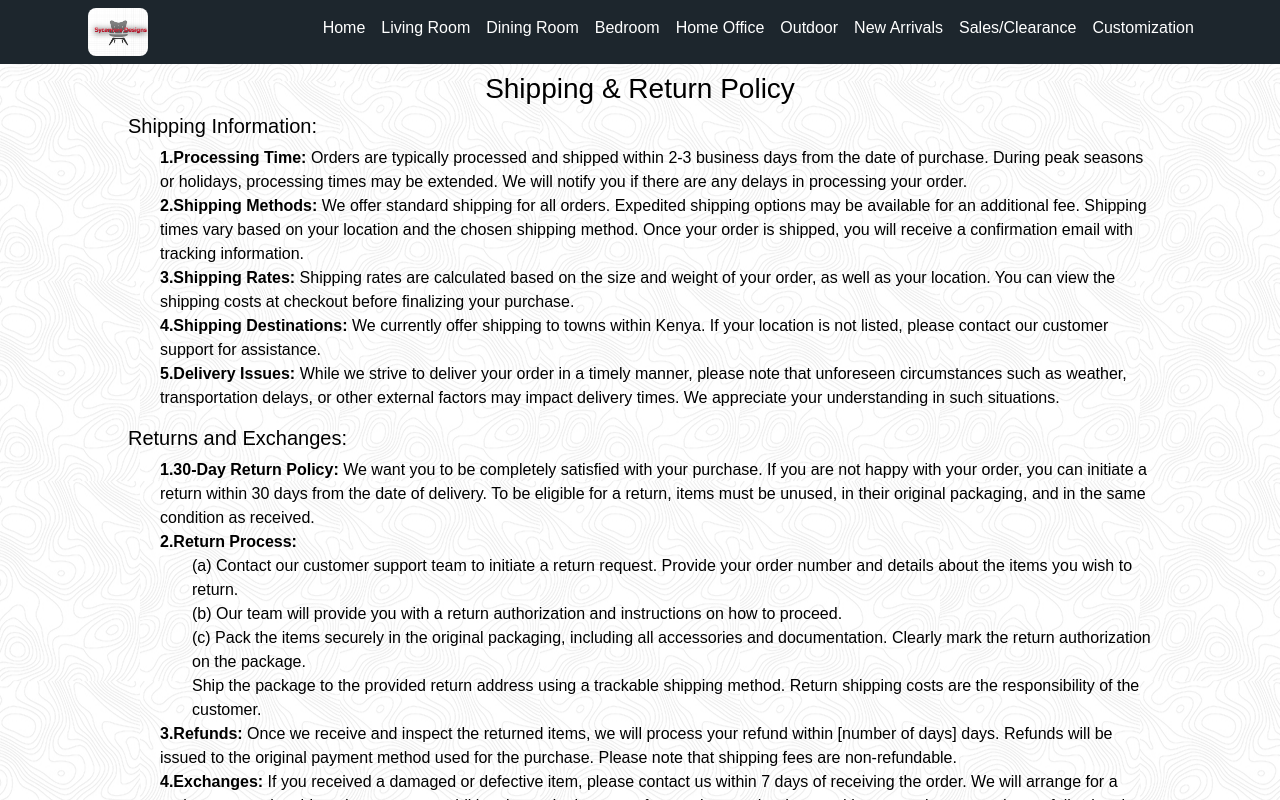
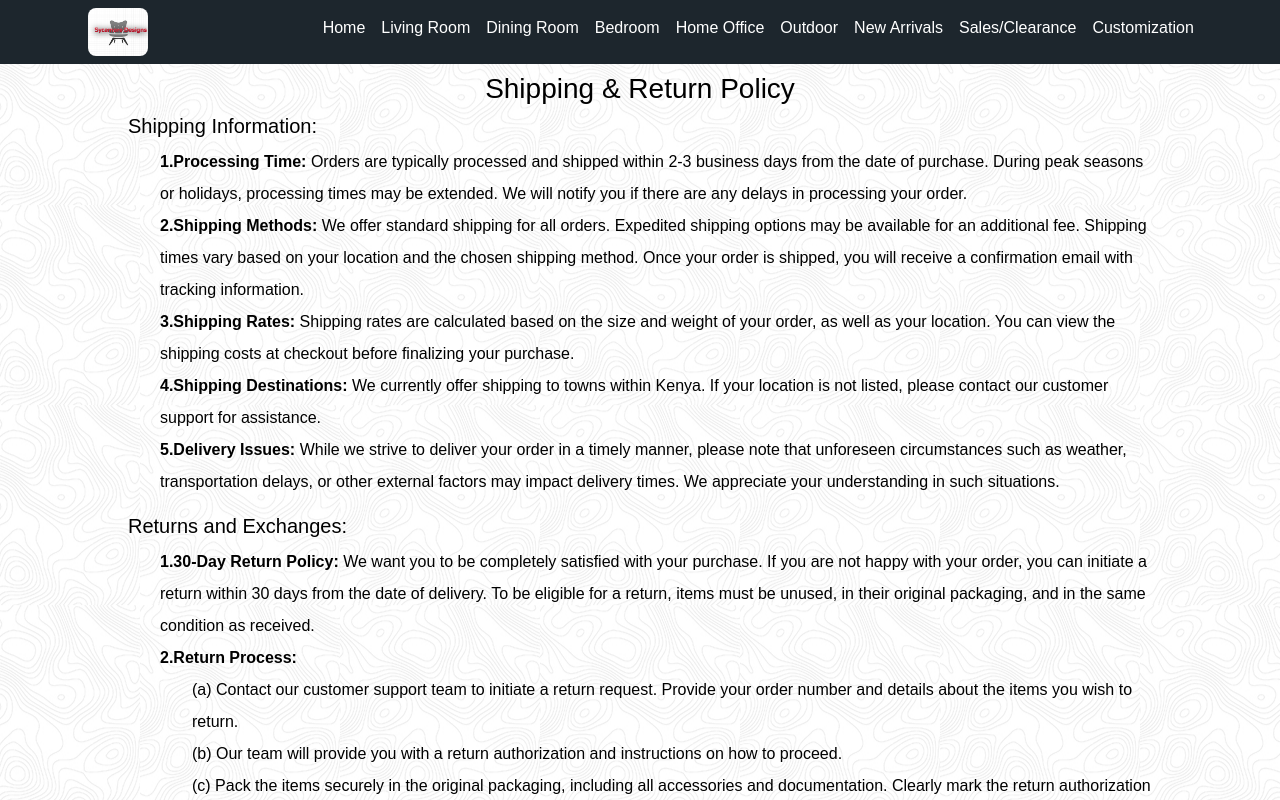
Before and after one commit to Roche001/FurniFusion, a React (Create React App) app: page /Shipping in a window 1280 px wide. Shown: the top 800 px of the page. Built offline with nearby package versions, Linux system fonts and the light colour scheme; a web font is replaced by a local one.

Commit message:
update changes

```diff
--- a/src/components/shipping/Shipping.css
+++ b/src/components/shipping/Shipping.css
@@ -40,3 +40,6 @@
 ol.a {
   list-style-type: circle;
 }
+ol {
+  line-height: 2rem;
+}
--- a/src/components/shipping/Shipping.jsx
+++ b/src/components/shipping/Shipping.jsx
@@ -53,7 +53,7 @@ const Shipping = () => {
           </li>
           <li>
             <span>2.Return Process:</span>
-            <ol className="a">
+            <ol>
               <li>
                 (a) Contact our customer support team to initiate a return
                 request. Provide your order number and details about the items
@@ -69,7 +69,7 @@ const Shipping = () => {
                 authorization on the package.
               </li>
               <li>
-                Ship the package to the provided return address using a
+                (d) Ship the package to the provided return address using a
                 trackable shipping method. Return shipping costs are the
                 responsibility of the customer.
               </li>
```
